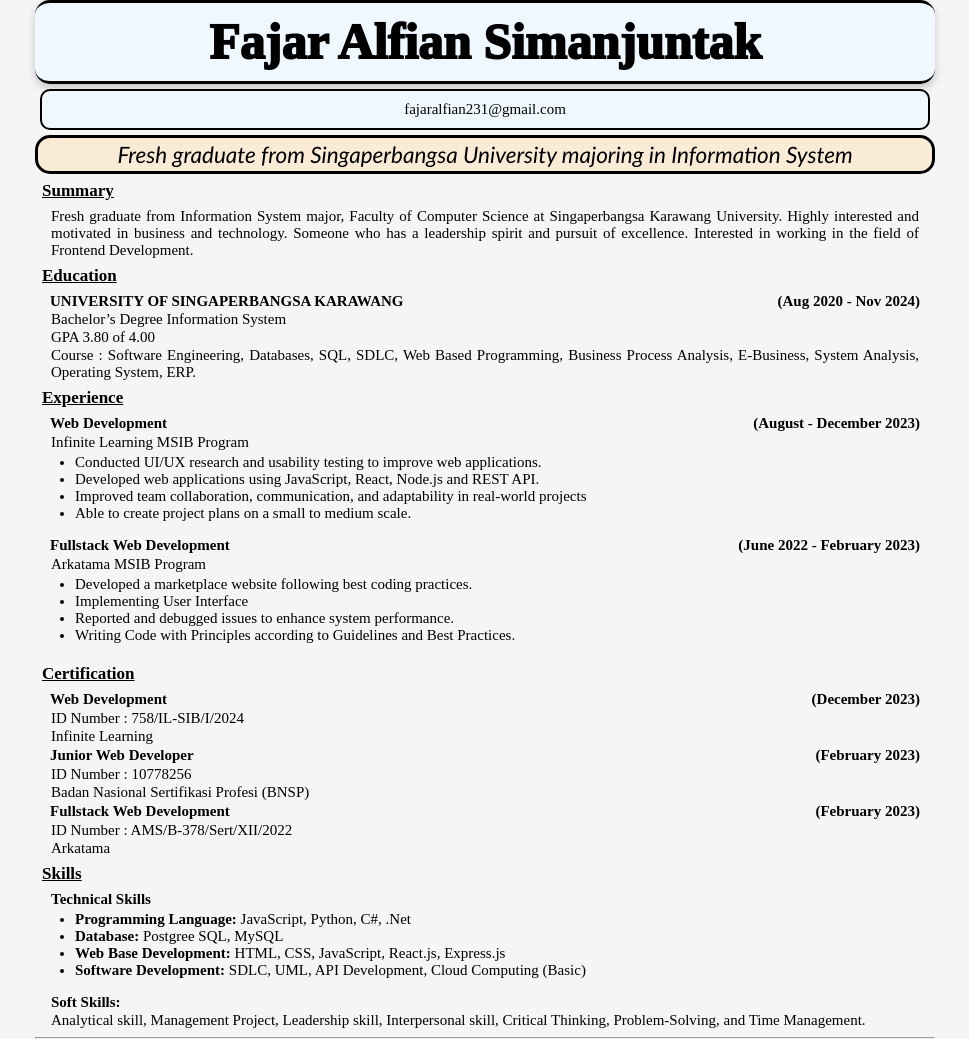
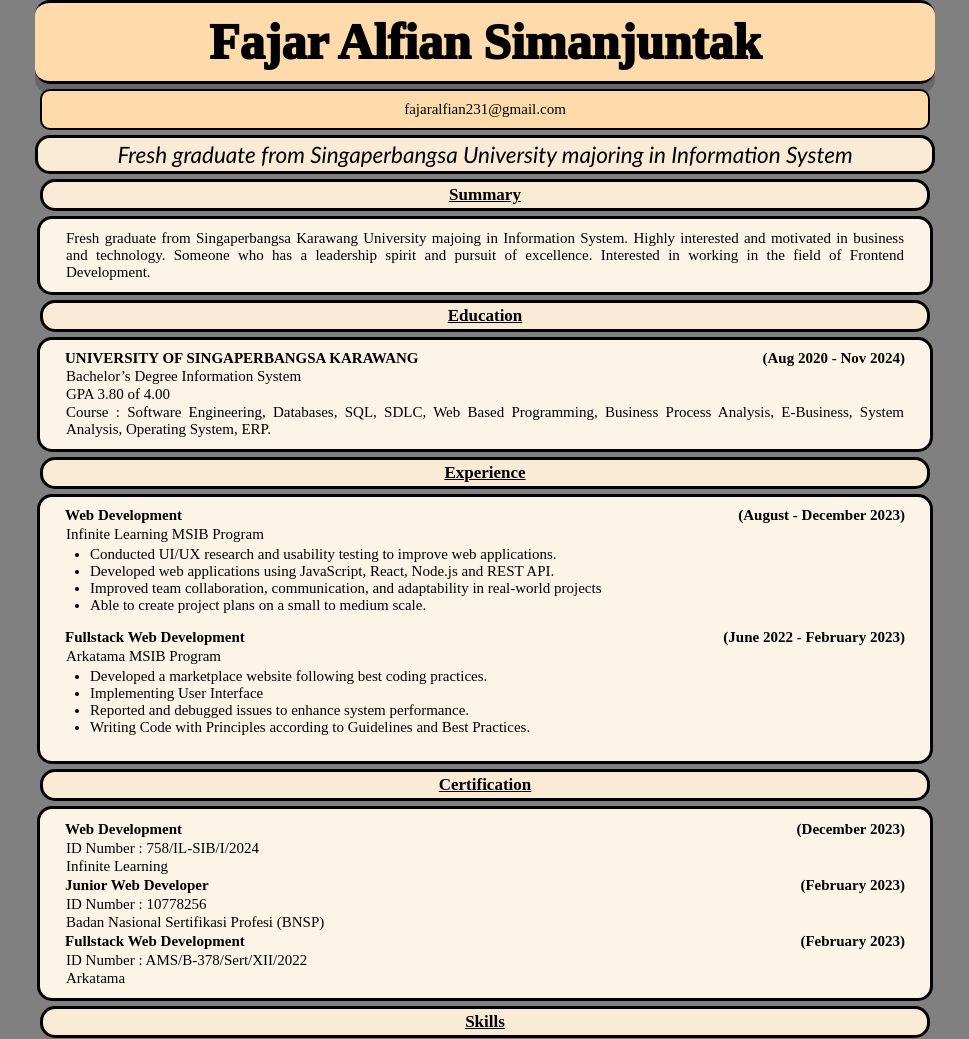
Before and after one commit to FajarAlfian/cv-fajar, a plain HTML site: page index.html in a window 1280 px wide. Shown: the top 1039 px of the page, without its empty margins (155-1124 px from the left). Drawn offline with Linux system fonts and the light colour scheme.

Commit message:
Make it pretty

```diff
--- a/index.html
+++ b/index.html
@@ -12,10 +12,13 @@
             <a href="mailto:fajaralfian231@gmail.com" target="_blank" class="email">fajaralfian231@gmail.com</a>
         <h2 class="info">Fresh graduate from Singaperbangsa University majoring in Information System</h2>
         <h3>Summary</h3>
-            <p>Fresh graduate from Information System major, Faculty of Computer Science at Singaperbangsa Karawang University.
+            <div class="pborder">
+                <p>Fresh graduate from Singaperbangsa Karawang University majoing in Information System.
                 Highly interested and motivated in business and technology. Someone who has a leadership spirit and pursuit of excellence.
                 Interested in working in the field of Frontend Development.</p>
+            </div>
         <h3>Education</h3>
+            <div class="pborder">
                 <div class="education">
                     <span>UNIVERSITY OF SINGAPERBANGSA KARAWANG</span>
                     <span>(Aug 2020 - Nov 2024)</span>
@@ -24,7 +27,9 @@
                     <p>GPA 3.80 of 4.00 </p>
                     <p>Course : Software Engineering, Databases, SQL, SDLC, Web Based Programming,
                         Business Process Analysis, E-Business, System Analysis, Operating System, ERP.</p>
+            </div>
         <h3>Experience</h3>
+            <div class="pborder">
                 <div class="experience">
                     <span>Web Development</span>
                     <span>(August - December 2023)</span>
@@ -47,7 +52,9 @@
                             <li>Reported and debugged issues to enhance system performance.</li>
                             <li>Writing Code with Principles according to Guidelines and Best Practices.</li>
                         </ul>
+            </div>
         <h3>Certification</h3>
+            <div class="pborder">
                 <div class="certification">
                     <span>Web Development</span>
                     <span>(December 2023)</span>
@@ -66,7 +73,9 @@
                 </div>
                     <p>ID Number : AMS/B-378/Sert/XII/2022</p>
                     <p>Arkatama </p>
+            </div>
         <h3>Skills</h3>
+        <div class="pborder">
             <p class="skills">Technical Skills</p>
                 <ul>
                     <li><strong>Programming Language: </strong>JavaScript, Python, C#, .Net</li>
@@ -76,6 +85,7 @@
                 </ul>
             <p class="skills">Soft Skills:</p>
             <p>Analytical skill, Management Project, Leadership skill, Interpersonal skill, Critical Thinking, Problem-Solving, and Time Management.</p>
+        </div>
     </main>
 </body>
 <hr>
--- a/style.css
+++ b/style.css
@@ -6,7 +6,7 @@ html, body {
 body{
     font-family: Arial, Helvetica, sans-serif;
     font-size: 15px;
-    background-color: whitesmoke;
+    background-color: grey;
     flex: 1;
     max-width: 900px;
     margin: auto;
@@ -20,9 +20,14 @@ h3{
     text-align: justify;
     font-family: 'Times New Roman', Times, serif;
     text-decoration: underline;
-    padding: 5px;
-    margin: 2px;
+    margin: 5px;
     font-size: 17px;
+    border-radius: 15px 15px 15px 15px;
+    background-color: antiquewhite;
+    border: solid ;
+    padding: 3px;
+    position: relative;
+    text-align: center;
 
 }
 
@@ -43,11 +48,11 @@ p{
     border-radius: 15px;
     margin: 0;
     text-align: center;
-    background-color: aliceblue;
+    background-color: rgb(255, 219, 171);
     padding: 10px;
     border-bottom: solid;
     border-top: solid;
-    box-shadow: 0px 4px 8px rgba(0, 0, 0, 0.2);
+    box-shadow: 0 10px rgba(0, 0, 0, 0.2);
 }
 .email {
     font-family: 'Times New Roman', Times, serif;
@@ -56,7 +61,7 @@ p{
     border: solid 2px;
     padding: 10px;
     margin: 5px;
-    background-color: aliceblue;
+    background-color: rgb(255, 219, 171);
     border-radius: 10px;
     align-content: center;
     display: block;
@@ -69,12 +74,13 @@ p{
     color: black;
     font-weight: 500;
     text-align: center;
-    border-radius: 15px 15px 15px 15px;
+    border-radius: 15px;
     background-color: antiquewhite;
     border: solid ;
     padding: 3px;
     position: relative;
     margin: 0px;
+    width: auto;
 }
 
 .education {
@@ -118,6 +124,16 @@ p{
     padding-top: 0;
 }
 
+.pborder {
+    border-radius: 15px 15px 15px 15px;
+    background-color: rgb(253, 244, 232);
+    border: solid ;
+    padding: 10px;
+    margin: 2px;
+    width: auto;
+}
+
+
 a{
     text-decoration: none;
     border: solid 2px;
```
Lines whose indentation alone changed are shown as unchanged.
